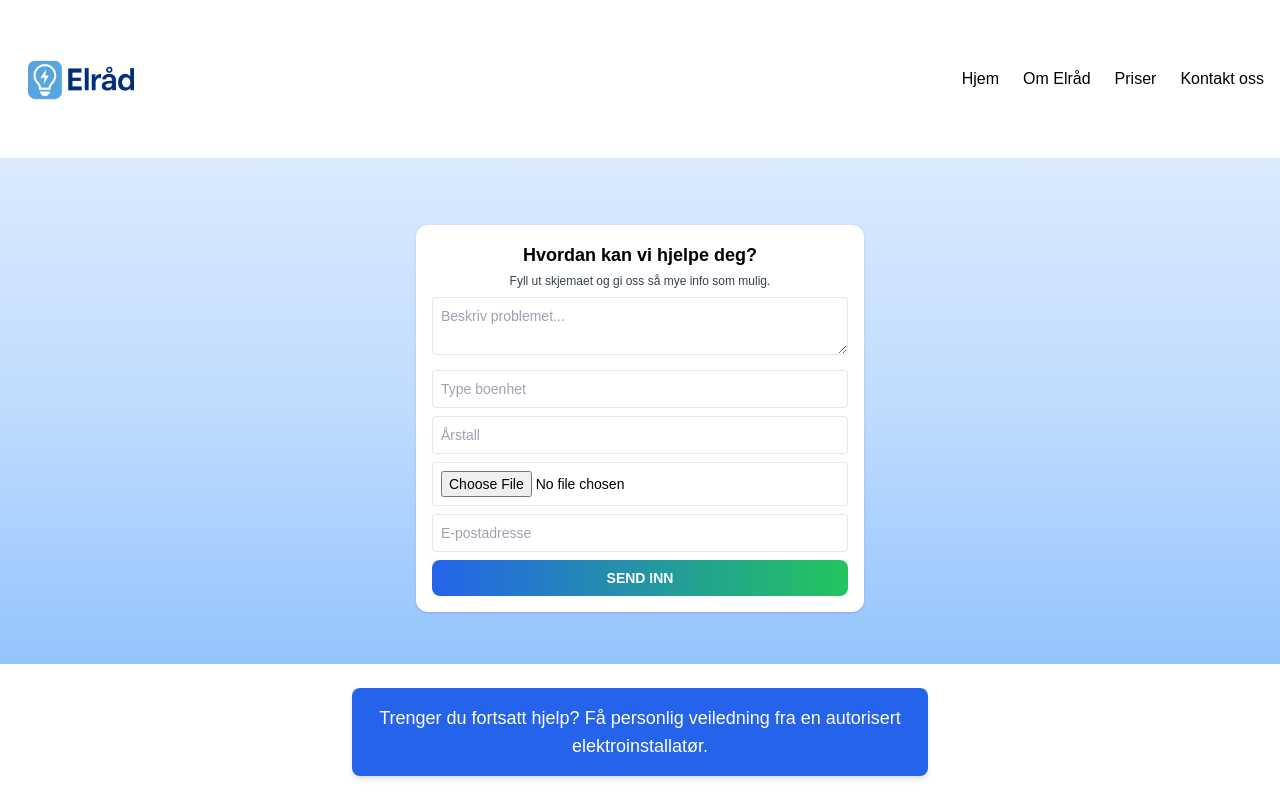
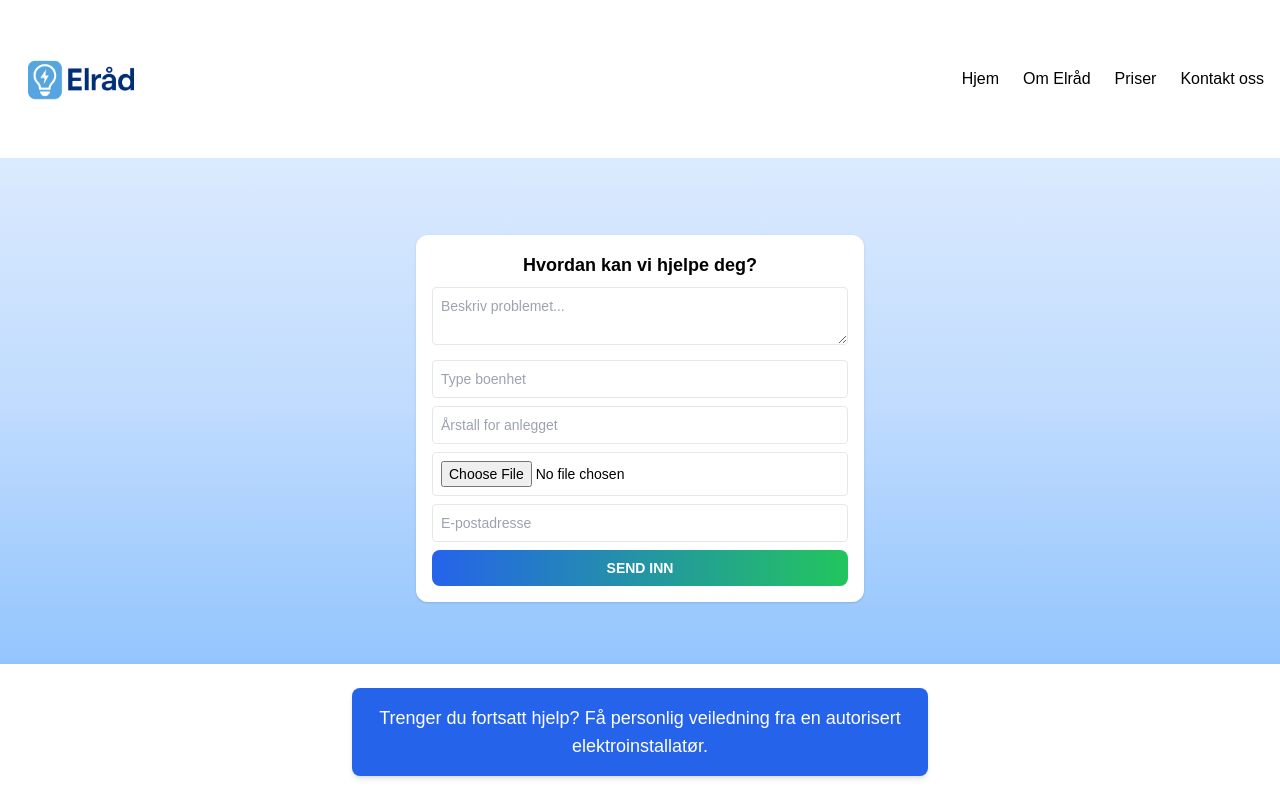
Before and after one commit to elpreben/elraad-v55, a Next.js app: page / in a window 1280 px wide. Built offline with nearby package versions, Linux system fonts and the light colour scheme.

Commit message:
Update index.js

```diff
--- a/pages/index.js
+++ b/pages/index.js
@@ -45,10 +45,7 @@ export default function Home() {
       <div className="bg-white shadow p-4 rounded-xl max-w-md w-full mt-4">
         {!submitted ? (
           <>
-            <h1 className="text-lg font-bold mb-1 text-center">Hvordan kan vi hjelpe deg?</h1>
-            <p className="mb-2 text-center text-gray-700 text-xs">
-              Fyll ut skjemaet og gi oss så mye info som mulig.
-            </p>
+            <h1 className="text-lg font-bold mb-2 text-center">Hvordan kan vi hjelpe deg?</h1>
             <form onSubmit={handleSubmit} className="space-y-2" encType="multipart/form-data">
               <textarea
                 name="problem"
@@ -68,10 +65,14 @@ export default function Home() {
                 name="aarstall"
                 type="text"
                 className="w-full border p-2 rounded text-sm"
-                placeholder="Årstall"
+                placeholder="Årstall for anlegget"
                 required
               />
-              <input name="bilde" type="file" className="w-full border p-2 rounded text-sm" />
+              <input
+                name="bilde"
+                type="file"
+                className="w-full border p-2 rounded text-sm"
+              />
               <input
                 name="email"
                 type="email"
```
